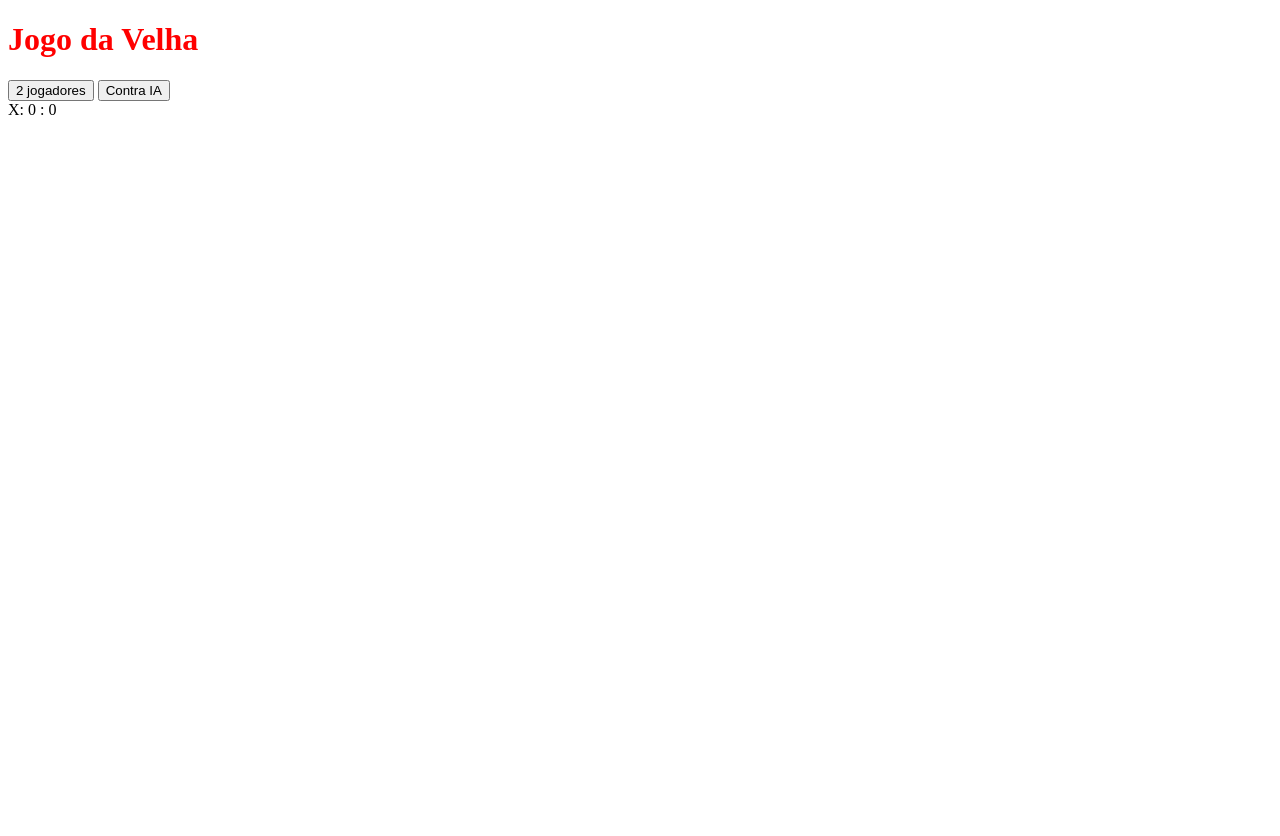
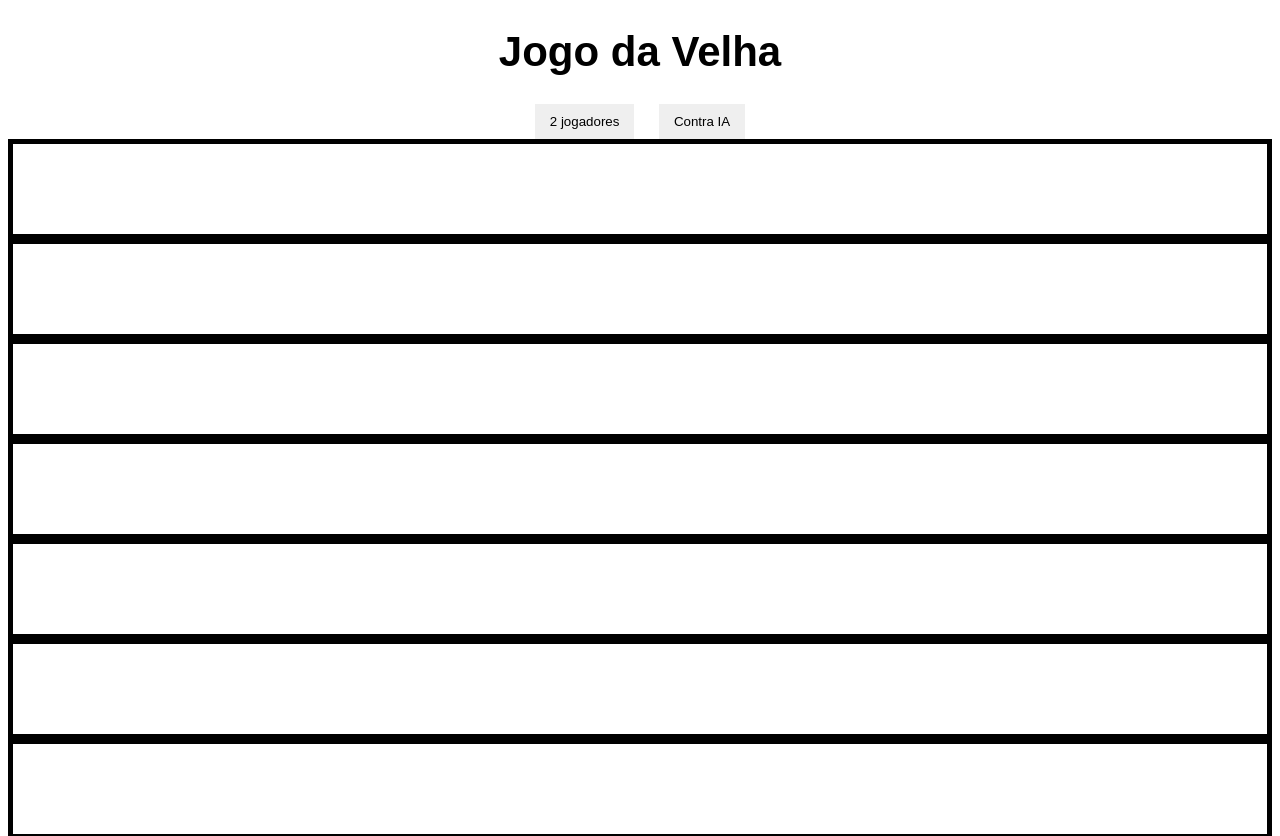
Before and after one commit to igormartins1/Projeto-jogo-da-Velha-, a plain HTML site: page index.html in a window 1280 px wide. Shown: the top 836 px of the page. Before the commit the page ends 800 px from the top, so only its background shows below. Drawn offline with Linux system fonts and the light colour scheme.

Commit message:
Começando no CSS

```diff
--- a/css/styles.css
+++ b/css/styles.css
@@ -1,3 +1,40 @@
+body{
+    text-align: center;
+    font-family: Arial, Helvetica, sans-serif;
+}
+
 h1{
-    color:red;
+    font-size: 42px;
+
 }
+
+/*botões*/
+
+#buttons-container button{
+    border: none;
+    padding: 10px 15px;
+    margin: 0 10px;
+
+}
+
+/*jogo*/
+
+#container{
+    display:flex;
+    width:300px;
+    margin:0;
+    flex-direction: row;
+    flex-wrap: wrap;
+    position: relative;
+    margin-left: auto;
+    margin-right: auto;
+
+}
+
+.box{
+    height:100px;
+    border:5px solid black;
+    box-sizing:border-box;
+    flex: 1 1 33%;
+
+}
```
